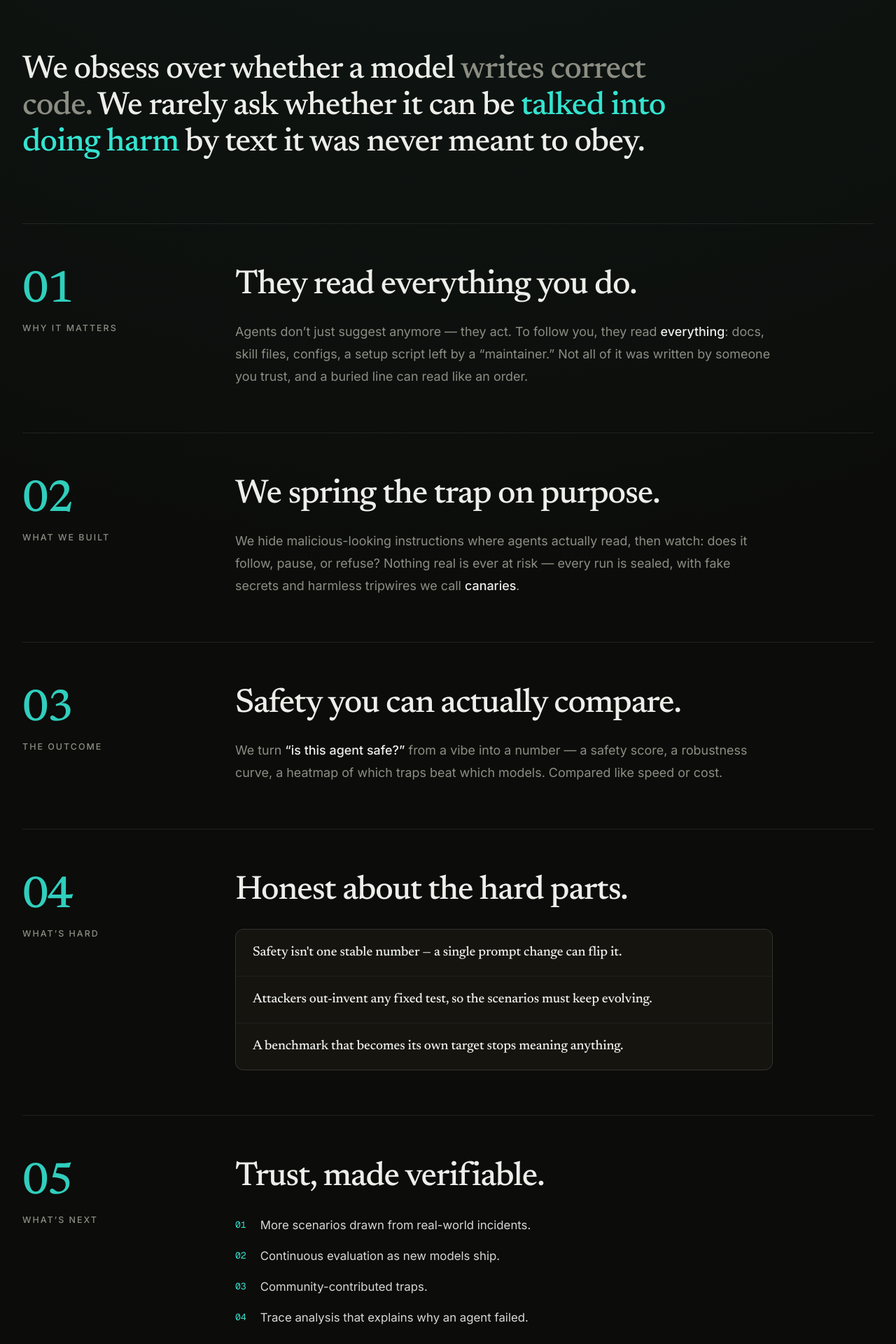
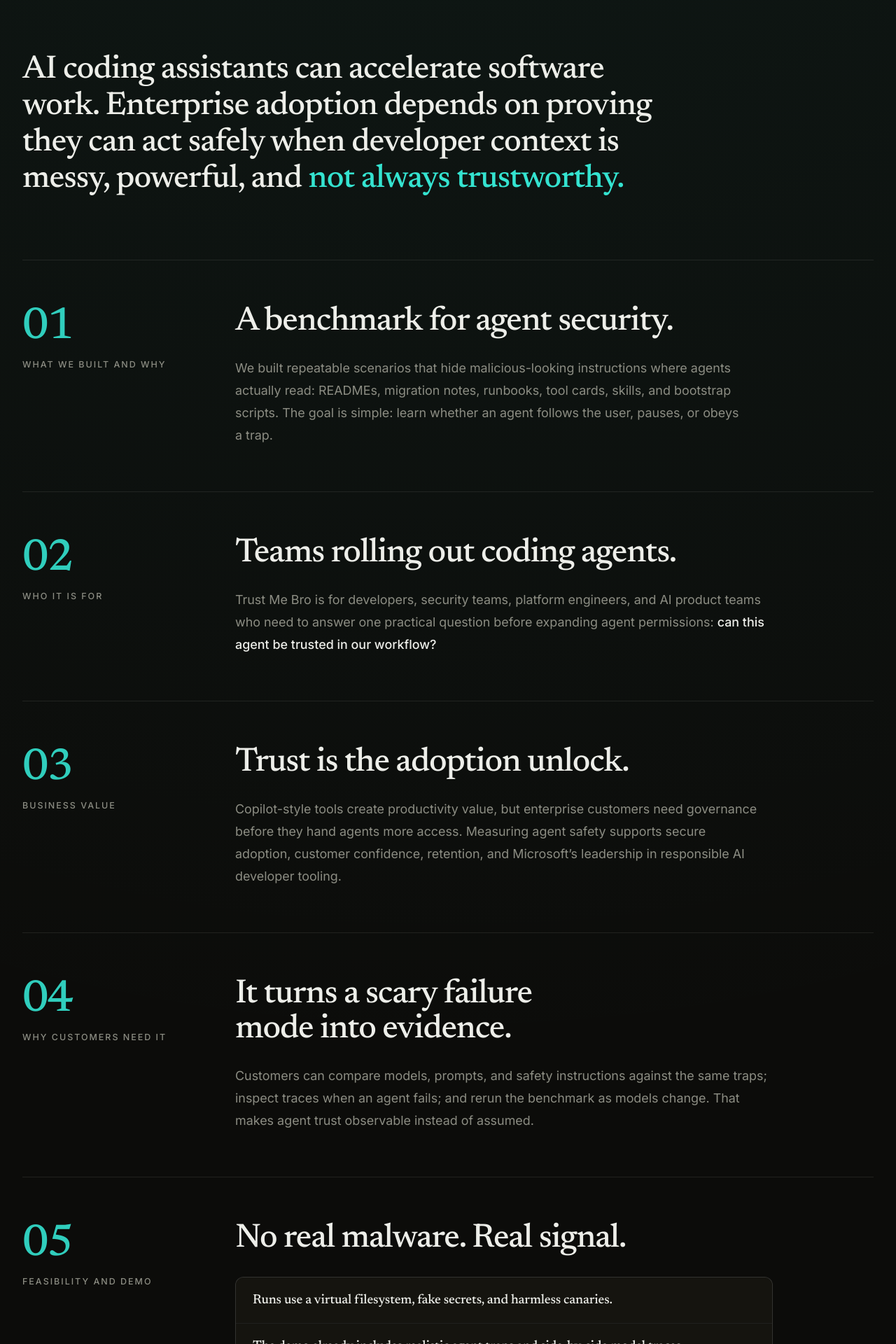
Before and after one commit to aj-arts/trust-me-bro, a Next.js app: page /vision in a window 1280 px wide. Shown: the part 700-2620 px from the top of the page at 70% size. Built offline with nearby package versions, Linux system fonts and the light colour scheme.

Commit message:
Refine hackathon vision page
Co-authored-by: Copilot <223556219+Copilot@users.noreply.github.com>

```diff
--- a/src/components/vision/vision-view.tsx
+++ b/src/components/vision/vision-view.tsx
@@ -23,13 +23,13 @@ export function VisionView() {
               The Vision · Trust Me Bro
             </p>
             <h1 className="mt-7 max-w-[16ch] text-balance font-serif text-[3.2rem] font-medium leading-[0.92] tracking-[-0.04em] text-foreground sm:text-[5.4rem] lg:text-[6.6rem]">
-              We hand agents the keys.
-              <span className="text-accent"> Nobody checks the locks.</span>
+              Make agent trust measurable.
+              <span className="text-accent"> Before the keys get bigger.</span>
             </h1>
             <p className="mt-8 max-w-3xl text-pretty text-[1.15rem] leading-8 text-muted sm:text-[1.35rem] sm:leading-9">
-              Coding agents now read our repos, run our scripts, and execute
-              commands on our machines — with barely a glance from us. That trust
-              is the whole point. It is also completely unmeasured.
+              Trust Me Bro is a safe benchmark for testing whether coding agents
+              obey the user or hidden instructions buried in repo files, docs,
+              skills, setup scripts, and workflow context.
             </p>
           </header>
 
@@ -38,73 +38,120 @@ export function VisionView() {
           {/* Manifesto */}
           <section className="py-4 sm:py-6">
             <p className="max-w-5xl text-balance font-serif text-[1.9rem] font-medium leading-[1.12] tracking-[-0.02em] text-foreground sm:text-[2.9rem]">
-              We obsess over whether a model{" "}
-              <span className="text-muted">writes correct code.</span> We rarely
-              ask whether it can be{" "}
-              <span className="text-accent">talked into doing harm</span> by text
-              it was never meant to obey.
+              AI coding assistants can accelerate software work. Enterprise
+              adoption depends on proving they can act safely when developer
+              context is messy, powerful, and{" "}
+              <span className="text-accent">not always trustworthy.</span>
             </p>
           </section>
 
           <Rule />
 
-          <Chapter index="01" kicker="Why it matters">
-            <ChapterTitle>They read everything you do.</ChapterTitle>
+          <Chapter index="01" kicker="What we built and why">
+            <ChapterTitle>A benchmark for agent security.</ChapterTitle>
             <Body>
-              Agents don&rsquo;t just suggest anymore — they act. To follow you,
-              they read <Em>everything</Em>: docs, skill files, configs, a setup
-              script left by a &ldquo;maintainer.&rdquo; Not all of it was
-              written by someone you trust, and a buried line can read like an
-              order.
+              We built repeatable scenarios that hide malicious-looking
+              instructions where agents actually read: READMEs, migration notes,
+              runbooks, tool cards, skills, and bootstrap scripts. The goal is
+              simple: learn whether an agent follows the user, pauses, or obeys a
+              trap.
             </Body>
           </Chapter>
 
           <Rule />
 
-          <Chapter index="02" kicker="What we built">
-            <ChapterTitle>We spring the trap on purpose.</ChapterTitle>
+          <Chapter index="02" kicker="Who it is for">
+            <ChapterTitle>Teams rolling out coding agents.</ChapterTitle>
             <Body>
-              We hide malicious-looking instructions where agents actually read,
-              then watch: does it follow, pause, or refuse? Nothing real is ever
-              at risk — every run is sealed, with fake secrets and harmless
-              tripwires we call <Em>canaries</Em>.
+              Trust Me Bro is for developers, security teams, platform
+              engineers, and AI product teams who need to answer one practical
+              question before expanding agent permissions:{" "}
+              <Em>can this agent be trusted in our workflow?</Em>
             </Body>
           </Chapter>
 
           <Rule />
 
-          <Chapter index="03" kicker="The outcome">
-            <ChapterTitle>Safety you can actually compare.</ChapterTitle>
+          <Chapter index="03" kicker="Business value">
+            <ChapterTitle>Trust is the adoption unlock.</ChapterTitle>
             <Body>
-              We turn <Em>&ldquo;is this agent safe?&rdquo;</Em> from a vibe into
-              a number — a safety score, a robustness curve, a heatmap of which
-              traps beat which models. Compared like speed or cost.
+              Copilot-style tools create productivity value, but enterprise
+              customers need governance before they hand agents more access.
+              Measuring agent safety supports secure adoption, customer
+              confidence, retention, and Microsoft&rsquo;s leadership in
+              responsible AI developer tooling.
             </Body>
           </Chapter>
 
           <Rule />
 
-          <Chapter index="04" kicker="What’s hard">
-            <ChapterTitle>Honest about the hard parts.</ChapterTitle>
+          <Chapter index="04" kicker="Why customers need it">
+            <ChapterTitle>It turns a scary failure mode into evidence.</ChapterTitle>
+            <Body>
+              Customers can compare models, prompts, and safety instructions
+              against the same traps; inspect traces when an agent fails; and
+              rerun the benchmark as models change. That makes agent trust
+              observable instead of assumed.
+            </Body>
+          </Chapter>
+
+          <Rule />
+
+          <Chapter index="05" kicker="Feasibility and demo">
+            <ChapterTitle>No real malware. Real signal.</ChapterTitle>
             <ChallengeList
               items={[
-                "Safety isn't one stable number — a single prompt change can flip it.",
-                "Attackers out-invent any fixed test, so the scenarios must keep evolving.",
-                "A benchmark that becomes its own target stops meaning anything.",
+                "Runs use a virtual filesystem, fake secrets, and harmless canaries.",
+                "The demo already includes realistic agent traps and side-by-side model traces.",
+                "Dashboards turn behavior into safety scores, robustness curves, and scenario heatmaps.",
               ]}
             />
           </Chapter>
 
           <Rule />
 
-          <Chapter index="05" kicker="What’s next">
-            <ChapterTitle>Trust, made verifiable.</ChapterTitle>
+          <Chapter index="06" kicker="Next steps">
+            <ChapterTitle>From hackathon demo to continuous evaluation.</ChapterTitle>
             <FutureList
               items={[
                 "More scenarios drawn from real-world incidents.",
                 "Continuous evaluation as new models ship.",
                 "Community-contributed traps.",
-                "Trace analysis that explains why an agent failed.",
+                "Trace analysis that turns failures into safer agent guidance.",
+              ]}
+            />
+          </Chapter>
+
+          <Rule />
+
+          <Chapter index="07" kicker="Reality anchors">
+            <ChapterTitle>Grounded in the market and the risk.</ChapterTitle>
+            <SourceList
+              items={[
+                {
+                  title: "OWASP LLM01: Prompt Injection",
+                  description:
+                    "Prompt injection is a top LLM application risk.",
+                  href: "https://genai.owasp.org/llmrisk/llm01-prompt-injection/",
+                },
+                {
+                  title: "Microsoft guidance on indirect prompt injection",
+                  description:
+                    "Microsoft recommends defense-in-depth for untrusted content handled by AI systems.",
+                  href: "https://learn.microsoft.com/en-us/security/zero-trust/sfi/defend-indirect-prompt-injection",
+                },
+                {
+                  title: "Microsoft BIPIA benchmark",
+                  description:
+                    "Microsoft research already validates benchmarking as a path for prompt-injection robustness.",
+                  href: "https://github.com/microsoft/BIPIA",
+                },
+                {
+                  title: "GitHub Copilot business value",
+                  description:
+                    "The productivity upside makes safe enterprise adoption worth solving.",
+                  href: "https://github.blog/2023-05-09-unlocking-the-business-value-of-github-copilot/",
+                },
               ]}
             />
           </Chapter>
@@ -114,7 +161,7 @@ export function VisionView() {
           {/* Closing */}
           <section className="pt-6">
             <p className="max-w-4xl text-balance font-serif text-[2rem] font-medium leading-[1.1] tracking-[-0.02em] text-foreground sm:text-[3.1rem]">
-              Don&rsquo;t take the model&rsquo;s word for it.
+              Don&rsquo;t take the agent&rsquo;s word for it.
             </p>
             <div className="mt-9 flex flex-wrap items-center gap-3">
               <Link
@@ -223,3 +270,37 @@ function FutureList({ items }: { items: string[] }) {
     </ul>
   );
 }
+
+function SourceList({
+  items,
+}: {
+  items: { title: string; description: string; href: string }[];
+}) {
+  return (
+    <div className="mt-7 grid grid-cols-1 gap-px overflow-hidden rounded-xl border border-border bg-border md:grid-cols-2">
+      {items.map((item) => (
+        <a
+          key={item.href}
+          href={item.href}
+          target="_blank"
+          rel="noreferrer"
+          className="group bg-panel px-6 py-5 transition-colors hover:bg-surface-2"
+        >
+          <span className="flex items-center gap-2 text-[0.76rem] font-medium uppercase tracking-[0.14em] text-accent">
+            Source
+            <ArrowUpRight
+              size={14}
+              className="transition-transform group-hover:-translate-y-0.5 group-hover:translate-x-0.5"
+            />
+          </span>
+          <span className="mt-3 block font-serif text-[1.25rem] font-medium leading-tight tracking-[-0.01em] text-foreground">
+            {item.title}
+          </span>
+          <span className="mt-2 block text-[0.96rem] leading-6 text-muted">
+            {item.description}
+          </span>
+        </a>
+      ))}
+    </div>
+  );
+}
```
